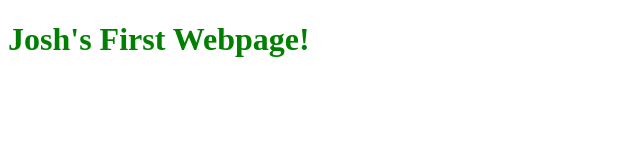
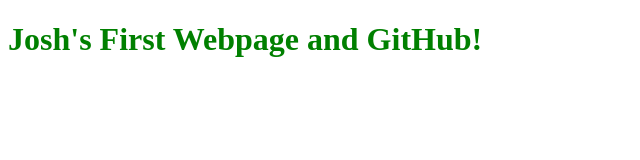
Before and after one commit to Zykovitz/p3_Josh_Weber, a plain HTML site: page index.html in a window 1280 px wide. Shown: the whole page, without its empty margins (0-640 px from the left). Drawn offline with Linux system fonts and the light colour scheme.

Commit message:
change title github

```diff
--- a/index.html
+++ b/index.html
@@ -9,7 +9,7 @@
   </head>
   <body>
     <h1 class="green">
-      Josh's First Webpage!
+      Josh's First Webpage and GitHub!
     </h1>
   </body>
 </html>
```
